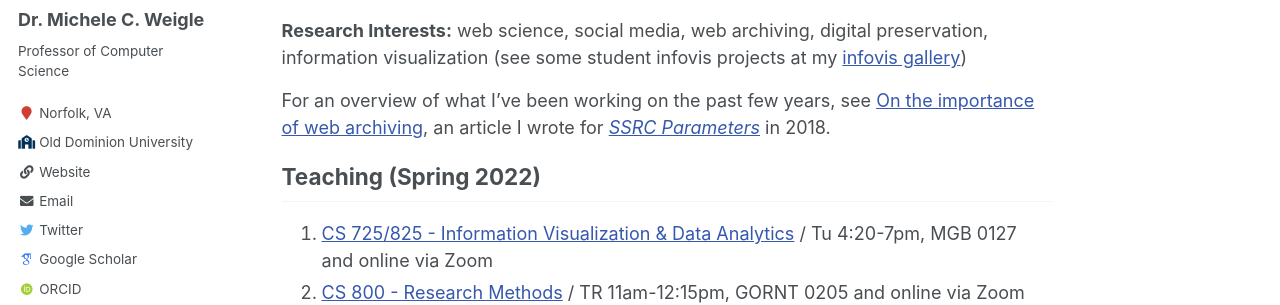
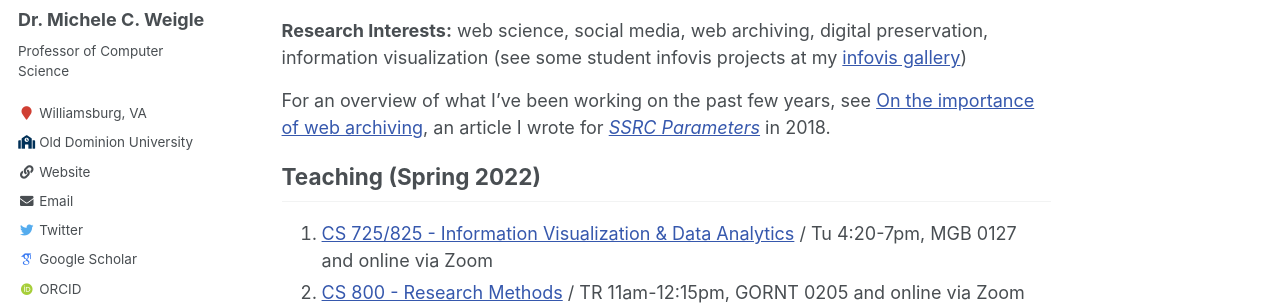
Before and after one commit to xandernwala/xandernwala.github.io, a Jekyll site: the page built from _pages/about.md, in a window 1280 px wide. Shown: the part 294-599 px from the top of the page. Built offline with Jekyll 4.4.1, drawn with Linux system fonts in a browser that asks for light colours; some web fonts are replaced.

Commit message:
testing mweigle

```diff
--- a/_config.yml
+++ b/_config.yml
@@ -83,7 +83,7 @@ author:
   name             : "Dr. Michele C. Weigle"
   avatar           : "mweigle-ODU.jpg"
   bio              : "Professor of Computer Science"
-  location         : "Norfolk, VA"
+  location         : "Williamsburg, VA"
   employer         : "Old Dominion University"
   employeruri      : "https://www.odu.edu"
   pubmed           :
```
